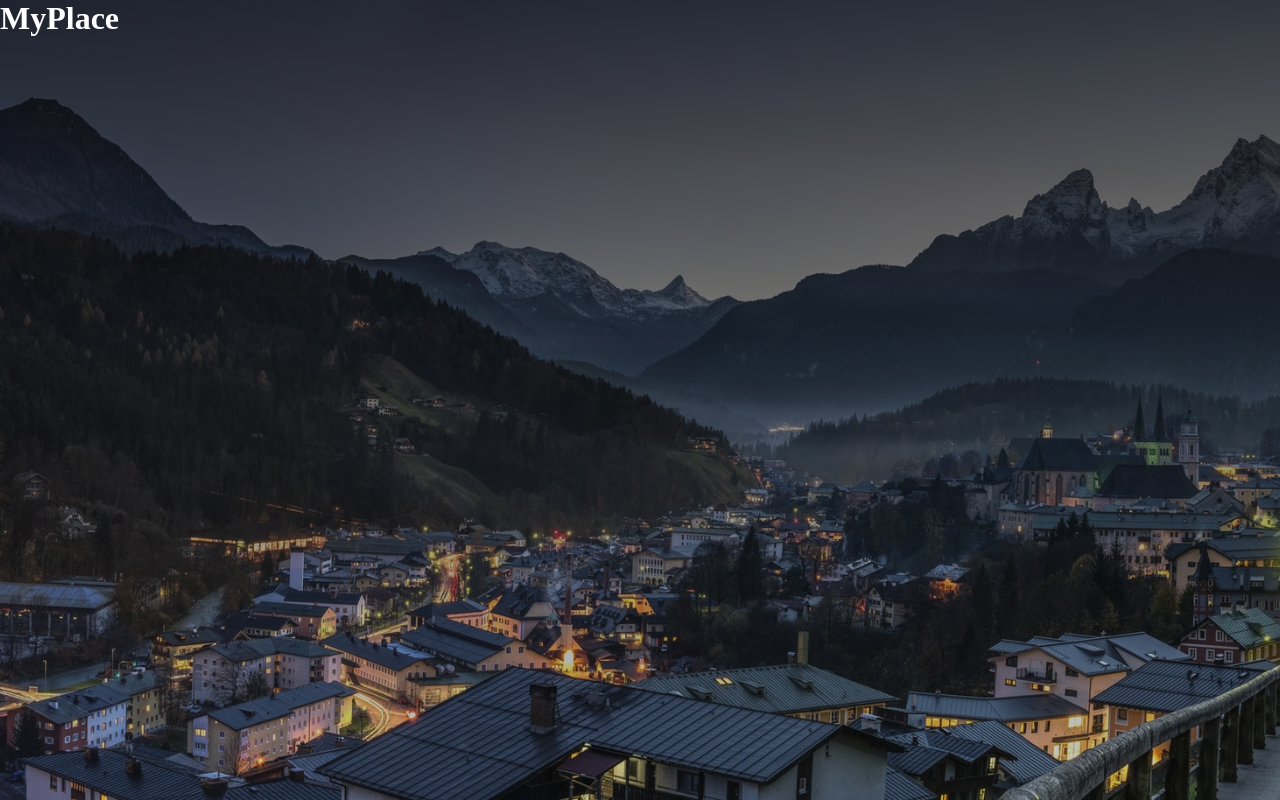
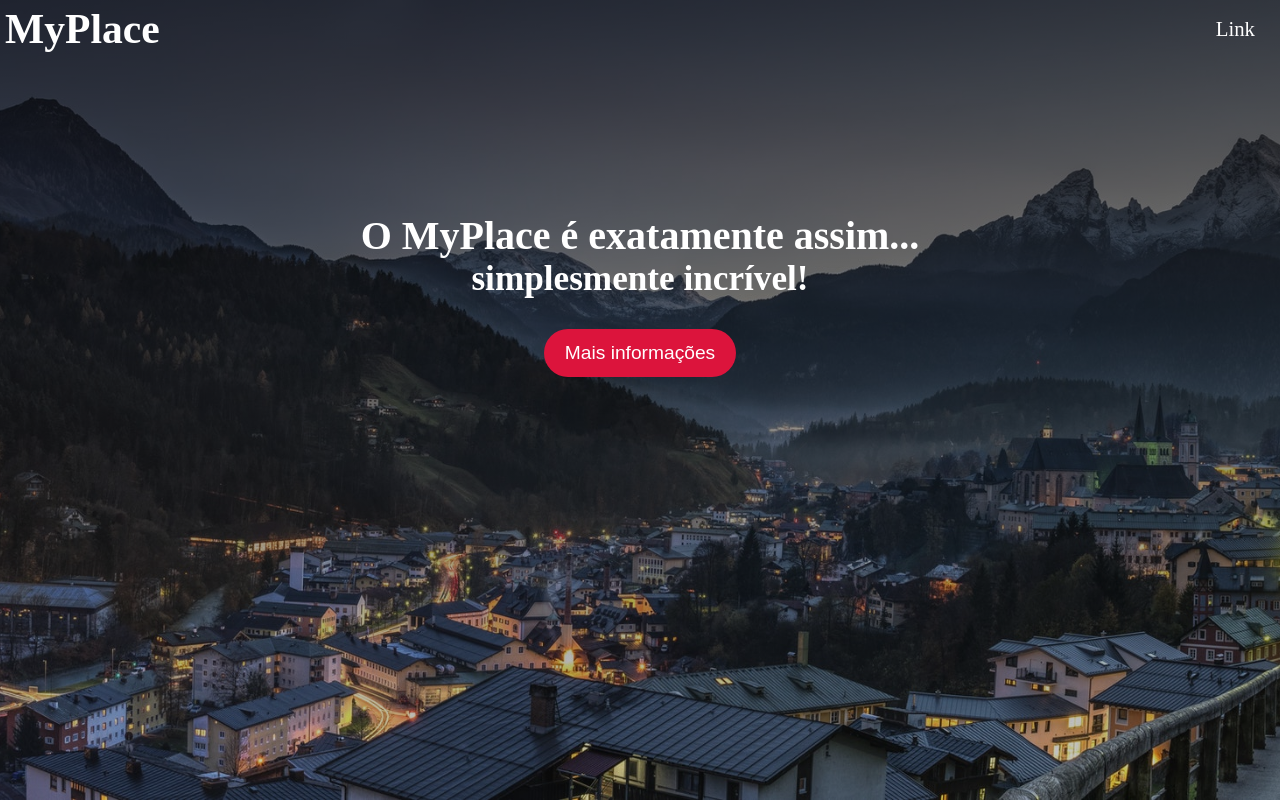
Before and after one commit to GuilhermoPayossin/frontEndPrimeiroAno, a plain HTML site: page Aula 05.04/index.html in a window 1280 px wide. Drawn offline with Linux system fonts and the light colour scheme.

Commit message:
Add files via upload

```diff
--- a/Aula 05.04/css/styles.css
+++ b/Aula 05.04/css/styles.css
@@ -17,6 +17,56 @@
     background-size: cover;
     background-position: 50%;
 }
+
+header {
+    padding: 5px;
+    display: flex;
+    justify-content: space-between;
+    align-items: center;
+    margin-right: 20px;
+    font-size: 130%;
+}
+
+header a {
+    text-decoration: none;
+    color: var(--color-light);
+}
+
+.container {
+    align-items: center;
+    text-align: center;
+}
+
 .container h1 {
     color: var(--color-light);
 }
+
+.container h2 {
+    margin-top: 12%;
+}
+
+.container h2 {
+    text-align: center;
+    font-size: 250%;
+    color: var(--color-light);
+}
+
+.container h3 {
+    text-align: center;
+    font-size: 220%;
+    color: var(--color-light);
+}
+
+.container button {
+    text-decoration: none;
+    margin-top: 30px;
+    height: 6%;
+    width: 15%;
+    font-size: larger;
+    border: none;
+    border-radius: 80px;
+    background-color: var(--color-pink);
+    color: (var(--color-light));
+    text-align: center;
+    cursor: pointer;
+}
--- a/Aula 05.04/index.html
+++ b/Aula 05.04/index.html
@@ -1,18 +1,28 @@
 <!DOCTYPE html>
 <html lang="pt-br">
-<head>
-    <meta charset="UTF-8">
-    <meta name="viewport" content="width=device-width, initial-scale=1.0">
+  <head>
+    <meta charset="UTF-8" />
+    <meta name="viewport" content="width=device-width, initial-scale=1.0" />
     <title>MyPlace</title>
 
-    <link rel="stylesheet" href="./css/styles.css">
-
-</head>
-<body>
+    <link rel="stylesheet" href="./css/styles.css" />
+  </head>
+  <body>
     <!-- Header e Hero -->
     <div class="container">
-        <h1> MyPlace </h1>
+      <header>
+        <h1>MyPlace</h1>
+
+        <a href="https://youtube.com" target="_blank">Link</a>
+      </header>
+
+      <h2>O MyPlace é exatamente assim...</h2>
+
+      <h3>simplesmente incrível!</h3>
+
+      <a href="https://github.com" target="_blank" style="color: #fff;">
+        <button>Mais informações</button>
+      </a>
     </div>
-
-</body>
+  </body>
 </html>
```
